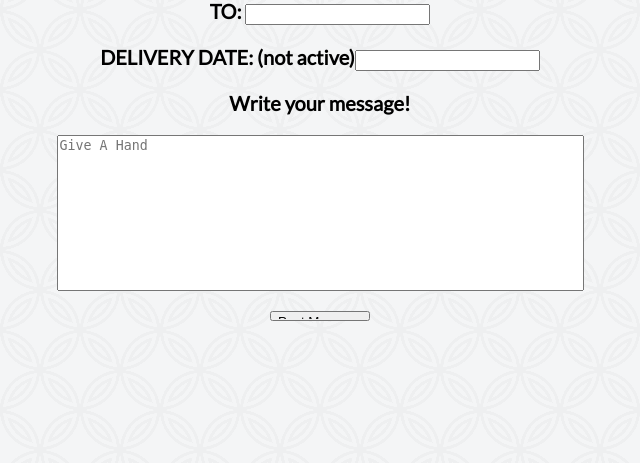
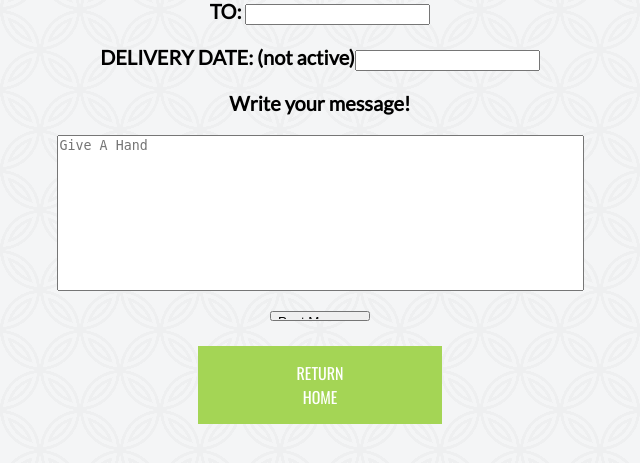
Before and after one commit to mgamino/care-package, a Django app: template templates/newletter.html in a window 1280 px wide. Shown: the part 190-653 px from the top of the page, without its empty margins (320-960 px from the left). Run offline with Django 3.2, Linux system fonts and the light colour scheme; the template is opened without the code that fills it, so the values that code supplies are empty; some libraries are stand-ins or nearby versions.

Commit message:
return home button on newletter page

```diff
--- a/stylesheets/inbox.css
+++ b/stylesheets/inbox.css
@@ -29,3 +29,17 @@ h3 {
   font-family: 'Lato', sans-serif;
   font-size: 20px;
 }
+
+
+.rbutton{/*Controls button in newletter.html*/
+  background-color: #A4D555;
+  border: none;
+  color: white;
+  padding: 15px 32px;
+  text-align: center;
+  text-decoration: none;
+  display: inline-block;
+  font-size: 16px;
+  width: 180px;
+  font-family: 'Oswald', sans-serif;
+}
--- a/templates/newletter.html
+++ b/templates/newletter.html
@@ -20,6 +20,7 @@
 
       <p><input type="submit" value="Post Message" style="width:100px; height:10px" ></p>
     </form>
+    <a href="/" class="rbutton"> RETURN <br> HOME </a>
 
 
   </body>
```
